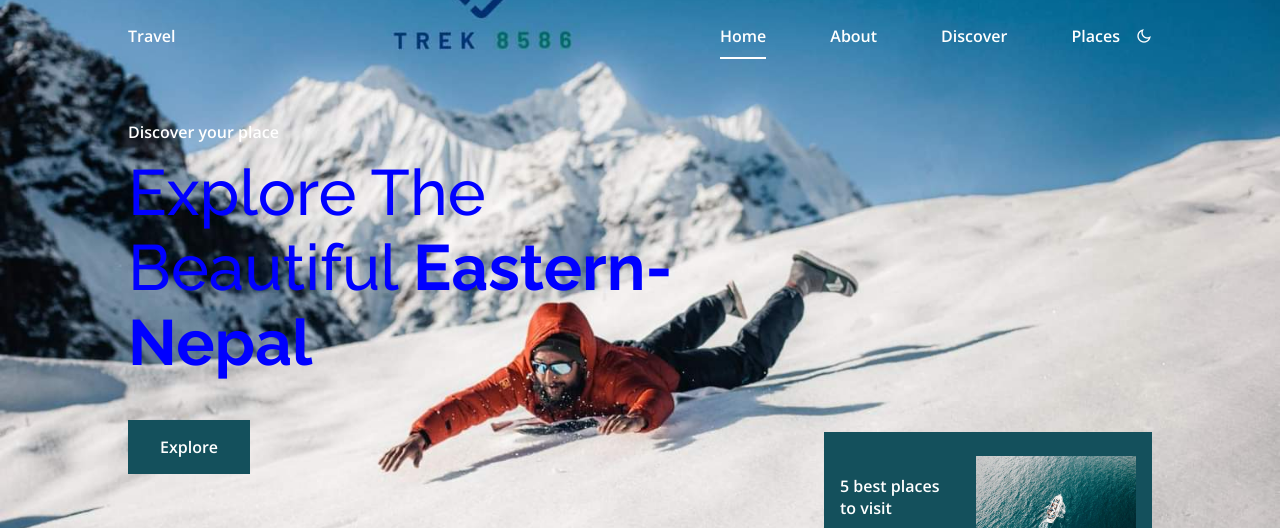
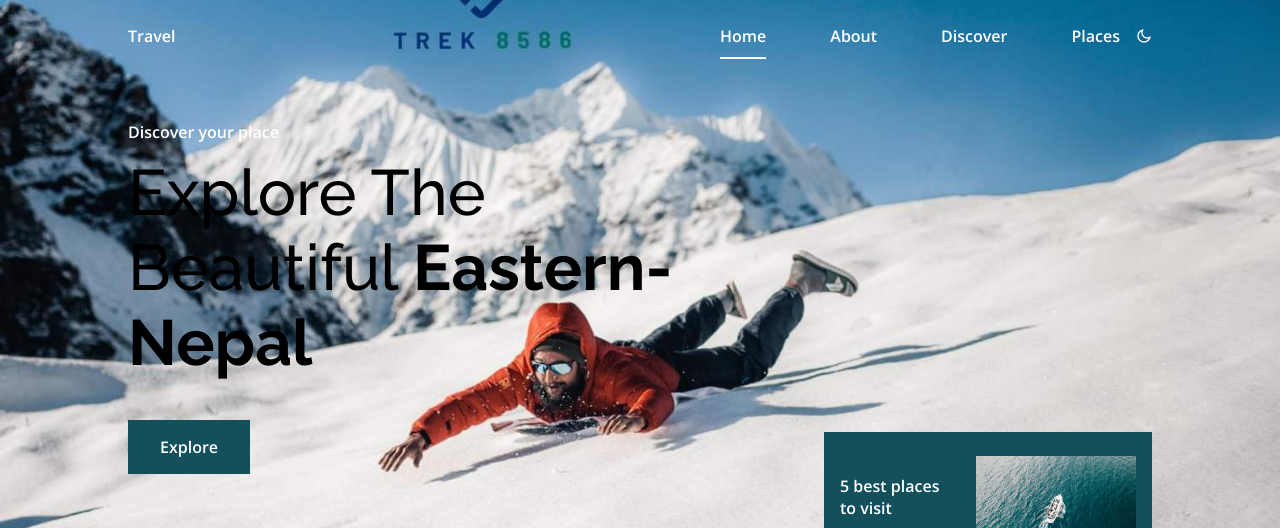
Before and after one commit to kirankc45/kirankhatrichhetri, a plain HTML site: page index.html in a window 1280 px wide. Shown: the top 528 px of the page. Drawn offline with nearby package versions, Linux system fonts and the light colour scheme.

Commit message:
index.html

```diff
--- a/index.html
+++ b/index.html
@@ -61,7 +61,7 @@
                 <div class="home__container container grid">
                     <div class="home__data">
                         <span class="home__data-subtitle">Discover your place</span>
-                        <h1 class="home__data-title"><p style="color:blue;">Explore The <br> Beautiful <b>Eastern- <br> Nepal</b></p></h1>
+                        <h1 class="home__data-title"><p style="color:black;">Explore The <br> Beautiful <b>Eastern- <br> Nepal</b></p></h1>
                         <a href="#" class="button">Explore</a>
 
                     </div>
```
